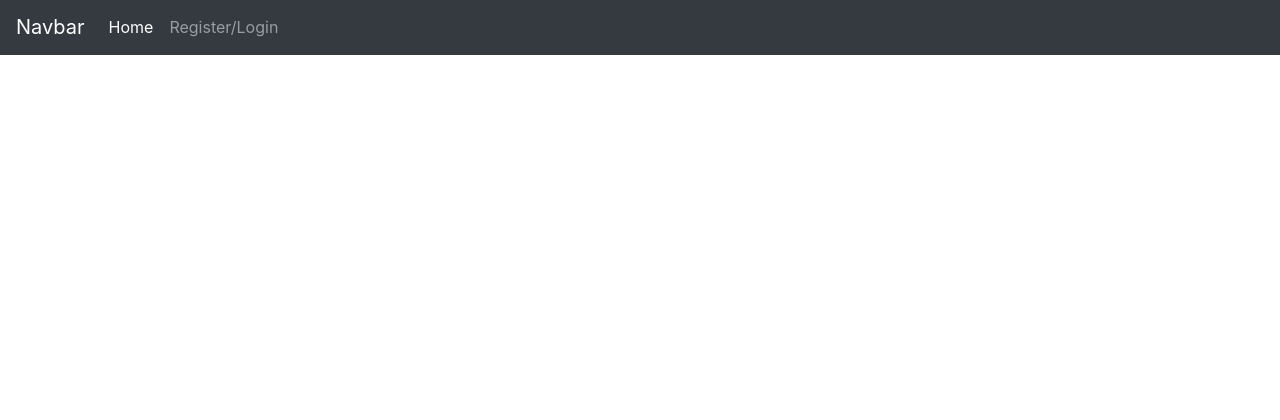
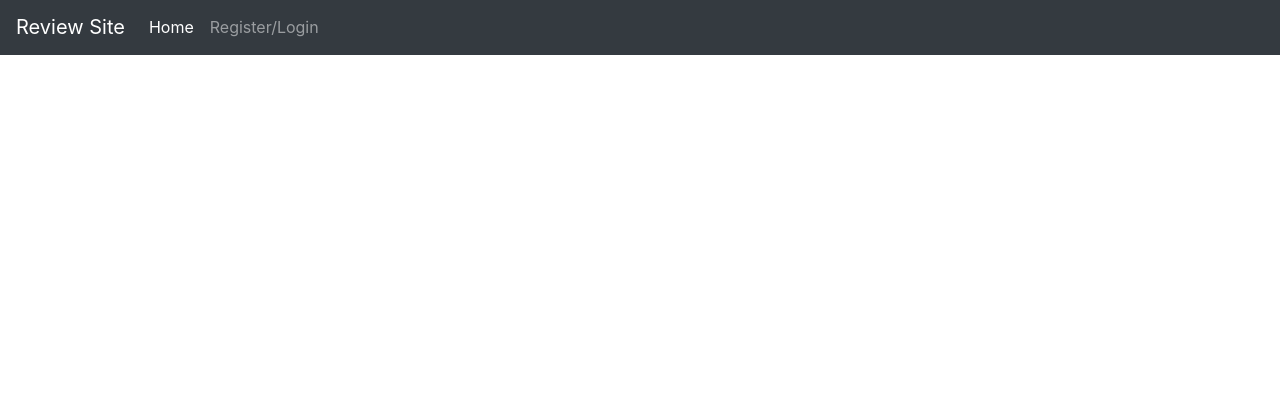
Before and after one commit to dzireindian/project1, a Flask app: page /home in a window 1280 px wide. Shown: the part 301-721 px from the top of the page. Run offline with Flask 2, Linux system fonts and the light colour scheme; some libraries are stand-ins or nearby versions.

Commit message:
navbar update

```diff
--- a/templates/layout.html
+++ b/templates/layout.html
@@ -23,7 +23,7 @@
     </div>
   </div>
   <nav class="navbar navbar-expand-lg navbar-dark bg-dark">
-    <a class="navbar-brand" href="#">Navbar</a>
+    <a class="navbar-brand" href="#">Review Site</a>
     <button class="navbar-toggler" type="button" data-toggle="collapse" data-target="#navbarNav" aria-controls="navbarNav" aria-expanded="false" aria-label="Toggle navigation">
       <span class="navbar-toggler-icon"></span>
     </button>
```
